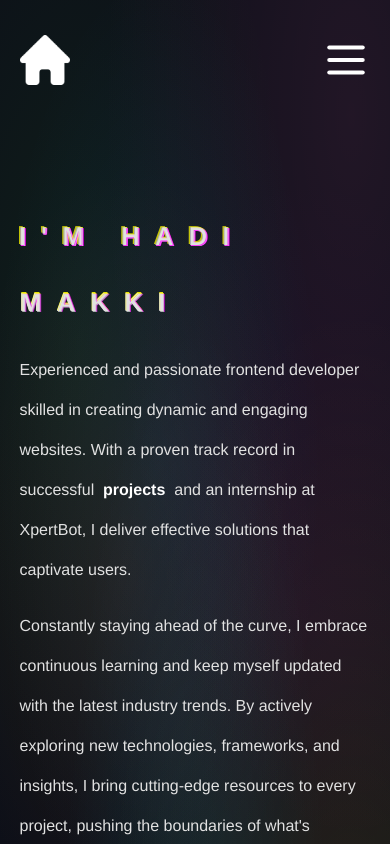
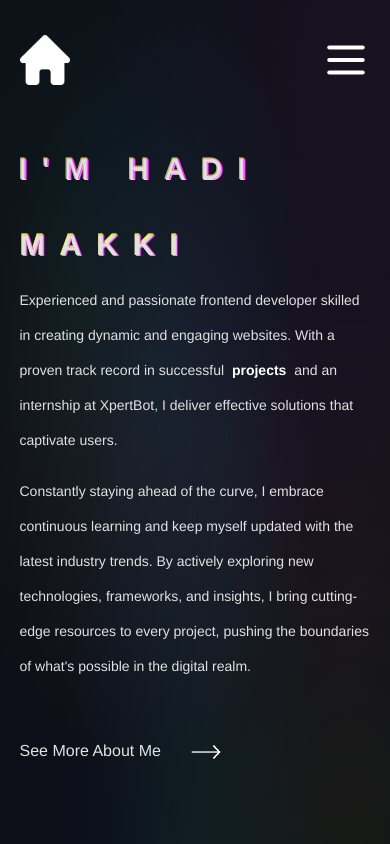
Before and after one commit to hadimakki387/DevWonders, a Next.js app: page / in a window 390 px wide. Shown: the top 844 px of the page. Built offline with nearby package versions, Linux system fonts and the light colour scheme; a web font is replaced by a local one.

Commit message:
fixed some stylings

```diff
--- a/src/components/About/ExperienceLis.jsx
+++ b/src/components/About/ExperienceLis.jsx
@@ -12,7 +12,7 @@ function AboutLi() {
   ];
 
   return Li.map((item, index) => (
-    <div className="reveal" key={index}>
+    <div className="" key={index}>
       <li id={index} className="AboutLi">
         <div className="TitleAndEndDate">
           <a
--- a/src/components/About/ReadsLis.jsx
+++ b/src/components/About/ReadsLis.jsx
@@ -26,7 +26,7 @@ function AboutLi() {
   ];
 
   return Li.map((item, index) => (
-    <div className="reveal" key={index}>
+    <div className="" key={index}>
       <li id={index} className="AboutLi">
         <div className="TitleAndEndDate">
           <a
--- a/src/components/Home/AboutMeArticle.tsx
+++ b/src/components/Home/AboutMeArticle.tsx
@@ -1,5 +1,6 @@
 import Link from "next/link";
 import React from "react";
+import NextButton from "../NextButton";
 
 function Title() {
   return (
@@ -12,7 +13,7 @@ function Title() {
 }
 function Body1() {
   return (
-    <p>
+    <p className="AboutMeArticle">
       Experienced and passionate frontend developer skilled in creating dynamic
       and engaging websites. With a proven track record in successful &nbsp;
       <Link href="/projects" className="intermediateLinks">
@@ -25,7 +26,7 @@ function Body1() {
 }
 function Body2() {
   return (
-    <p>
+    <p className="AboutMeArticle">
       Constantly staying ahead of the curve, I embrace continuous learning and
       keep myself updated with the latest industry trends. By actively exploring
       new technologies, frameworks, and insights, I bring cutting-edge resources
@@ -46,6 +47,8 @@ function AboutMeArticle() {
       </div>
       <div className="reveal">
         <Body2 />
+        <NextButton URI="/about" Content="See More About Me" />
+
       </div>
     </article>
   );
--- a/src/components/Home/Introduction.tsx
+++ b/src/components/Home/Introduction.tsx
@@ -5,10 +5,9 @@ import NextButton from "../NextButton";
 function Introduction() {
   return (
     <div className="GlicthContainer HomeBody ">
-      <AboutMeArticle />
+      <div className="">
+        <AboutMeArticle />
 
-      <div className="reveal">
-        <NextButton URI="/about" Content="See More About Me" />
         <div className="WindowsSocialMediaDiv">
           <SocialMediaLinks />
         </div>
--- a/src/components/Home/NavBar.tsx
+++ b/src/components/Home/NavBar.tsx
@@ -43,7 +43,7 @@ function NavBar({ toggleSideBar }: { toggleSideBar: Function }) {
         </ul>
       </div>
       <div
-        className="HamburgerMenu "
+        className="HamburgerMenu reveal"
         onClick={() => {
           toggleSideBar();
         }}
--- a/src/components/NextButton.tsx
+++ b/src/components/NextButton.tsx
@@ -16,7 +16,7 @@ function NextButton({URI,Content}:{URI:string,Content:string}) {
   return (
     <Link href={URI} className="arrowDiv">
           <p
-            className={`flex  ${underline} mt-3`}
+            className={`flex align-center ${underline} mt-3`}
             onMouseEnter={handleMouseEnter}
             onMouseLeave={handleMouseLeave}
           >
--- a/src/components/SideBar.tsx
+++ b/src/components/SideBar.tsx
@@ -1,7 +1,7 @@
 "use client"
 import { keyframes } from "@emotion/react";
 import Link from "next/link";
-import React, { useEffect } from "react";
+import React, { useEffect, useState } from "react";
 import { Reveal } from "react-awesome-reveal";
 
 
@@ -45,13 +45,26 @@ function SideBar({toggleSideBar,sideBar}:{toggleSideBar:Function,sideBar:Boolean
     transform: translate3d(0, 0, 0);
   }
 `
+
+const [showSideBar,setShowSideBar] = useState("")
+
+useEffect(()=>{
+  if(sideBar===true){
+  setShowSideBar("ShownSideBar")
+}else{
+  setShowSideBar("")
+}
+},[sideBar])
+
+
+
   return (
     <div>
-      {sideBar ? (
-        <div className="SideBar">
+
+        <div className={"SideBar " + showSideBar}>
           <div className="NavBarListMobile">
 
-            <Reveal keyframes={customAnimation} cascade duration={500}>
+            <Reveal keyframes={customAnimation} cascade duration={500} delay={300}>
               <div className="">
 
                   <Link
@@ -81,7 +94,7 @@ function SideBar({toggleSideBar,sideBar}:{toggleSideBar:Function,sideBar:Boolean
               </Reveal>
           </div>
         </div>
-      ) : null}
+
     </div>
   );
 }
--- a/src/css/Home.css
+++ b/src/css/Home.css
@@ -5,12 +5,12 @@ body {
       rgba(30, 144, 255, 0.09) 0px,
       transparent 50%
     ),
-    radial-gradient(at 90% 10%, rgba(255, 105, 180, 0.09) 0px, transparent 50%),
-    radial-gradient(at 50% 95%, rgba(0, 255, 255, 0.09) 0px, transparent 50%),
-    radial-gradient(at 20% 30%, rgba(50, 205, 50, 0.09) 0px, transparent 50%),
-    radial-gradient(at 90% 90%, rgba(255, 255, 0, 0.09) 0px, transparent 50%),
-    radial-gradient(at 33% 50%, rgba(255, 69, 0, 0.09) 0px, transparent 50%),
-    radial-gradient(at 79% 53%, rgba(128, 0, 128, 0.09) 0px, transparent 50%);
+    radial-gradient(at 90% 10%, rgba(255, 105, 180, 0.05) 0px, transparent 50%),
+    radial-gradient(at 50% 95%, rgba(0, 255, 255, 0.05) 0px, transparent 50%),
+    radial-gradient(at 20% 30%, rgba(50, 205, 50, 0.05) 0px, transparent 50%),
+    radial-gradient(at 90% 90%, rgba(255, 255, 0, 0.05) 0px, transparent 50%),
+    radial-gradient(at 33% 50%, rgba(255, 69, 0, 0.05) 0px, transparent 50%),
+    radial-gradient(at 79% 53%, rgba(128, 0, 128, 0.05) 0px, transparent 50%);
 
   font-family: "Roboto", sans-serif;
 
@@ -22,6 +22,7 @@ body {
   transform: translateY(-10%);
   opacity: 0;
 }
+
 
 .active{
   transform: none;
@@ -95,13 +96,14 @@ body {
 }
 
 .glitch {
-  font-size: 26px;
+  font-size: 40px;
   font-weight: bold;
   text-transform: uppercase;
   position: relative;
   text-shadow: -0.03em -0.04em 0 #640166, 0.025em 0.04em 0 #777500;
   animation: glitch 725ms infinite;
   letter-spacing: 15px;
+  margin-bottom: 0;
 }
 
 .glitch span {
@@ -196,13 +198,19 @@ body {
   display: none;
 }
 .SideBar{
-  position: absolute;
+  position: fixed;
   top: 0;
-  left: 0;
+  right: 0;
   width: 100%;
   height: 100vh;
+  transform: translateX(100%);
   background-color: rgb(12, 14, 24);
   z-index: 1000;
+  transition: all 0.4s ease-in;
+}
+.ShownSideBar{
+  transform: none;
+  transition: all 0.4s ease-in;
 }
 .NavBarListMobile{
   width: 100%;
@@ -260,4 +268,13 @@ body {
   .WindowsSocialMediaDiv{
     display: none;
   }
+  .glitch{
+    font-size: 30px;
+  }
+  .AboutMeArticle{
+  font-size: 14px;
+  }
+  .HomeBody{
+    margin-top: 3rem;
+  }
 }
--- a/src/css/shortcuts.css
+++ b/src/css/shortcuts.css
@@ -34,3 +34,7 @@
   transition: opacity ease-in-out;
   transition-duration: 300ms; /* Add 'ms' for milliseconds or 's' for seconds */
 }
+
+.align-center{
+  align-items: center;
+}
```
Also changed, not shown: src/app/about/page.tsx (+4 -4 lines).
